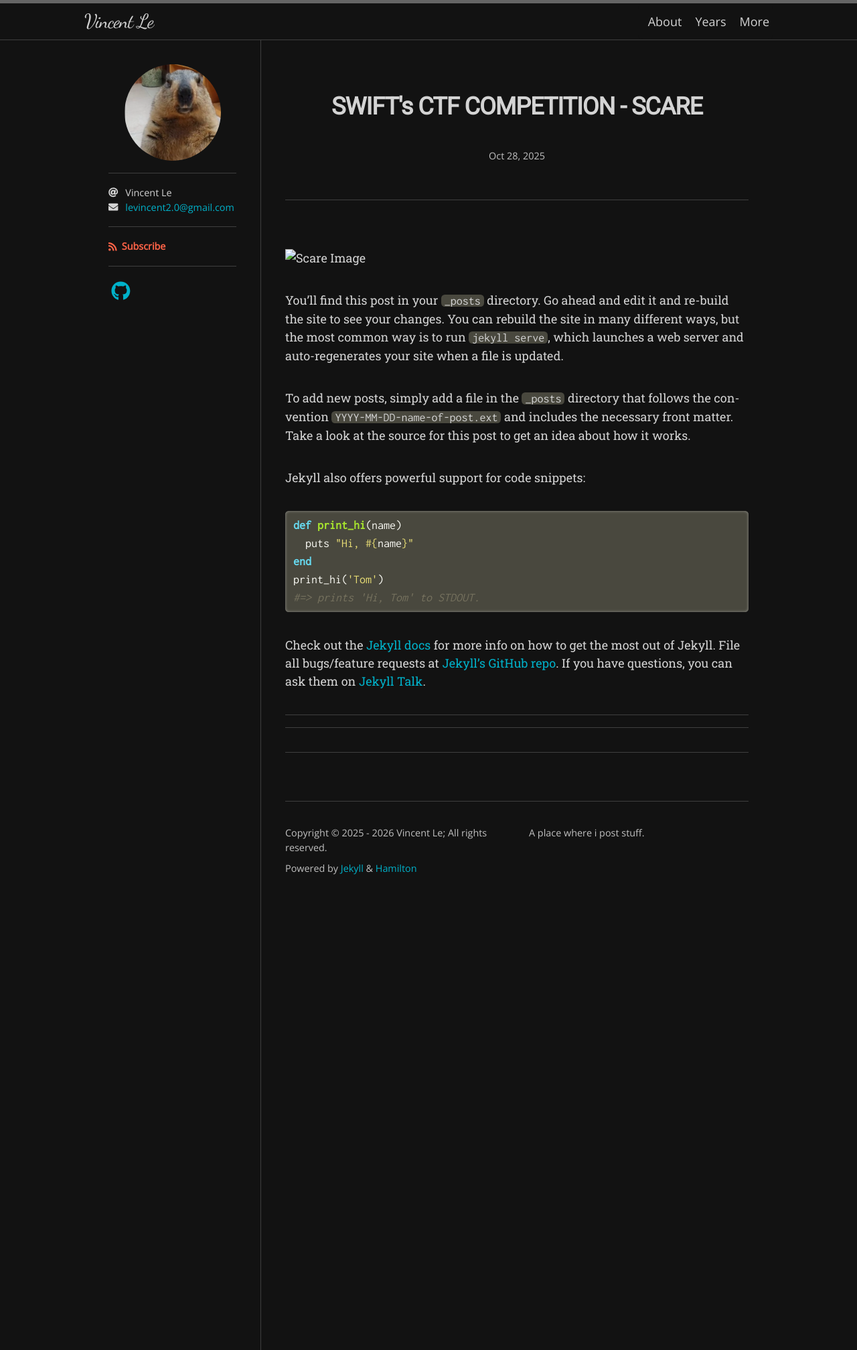
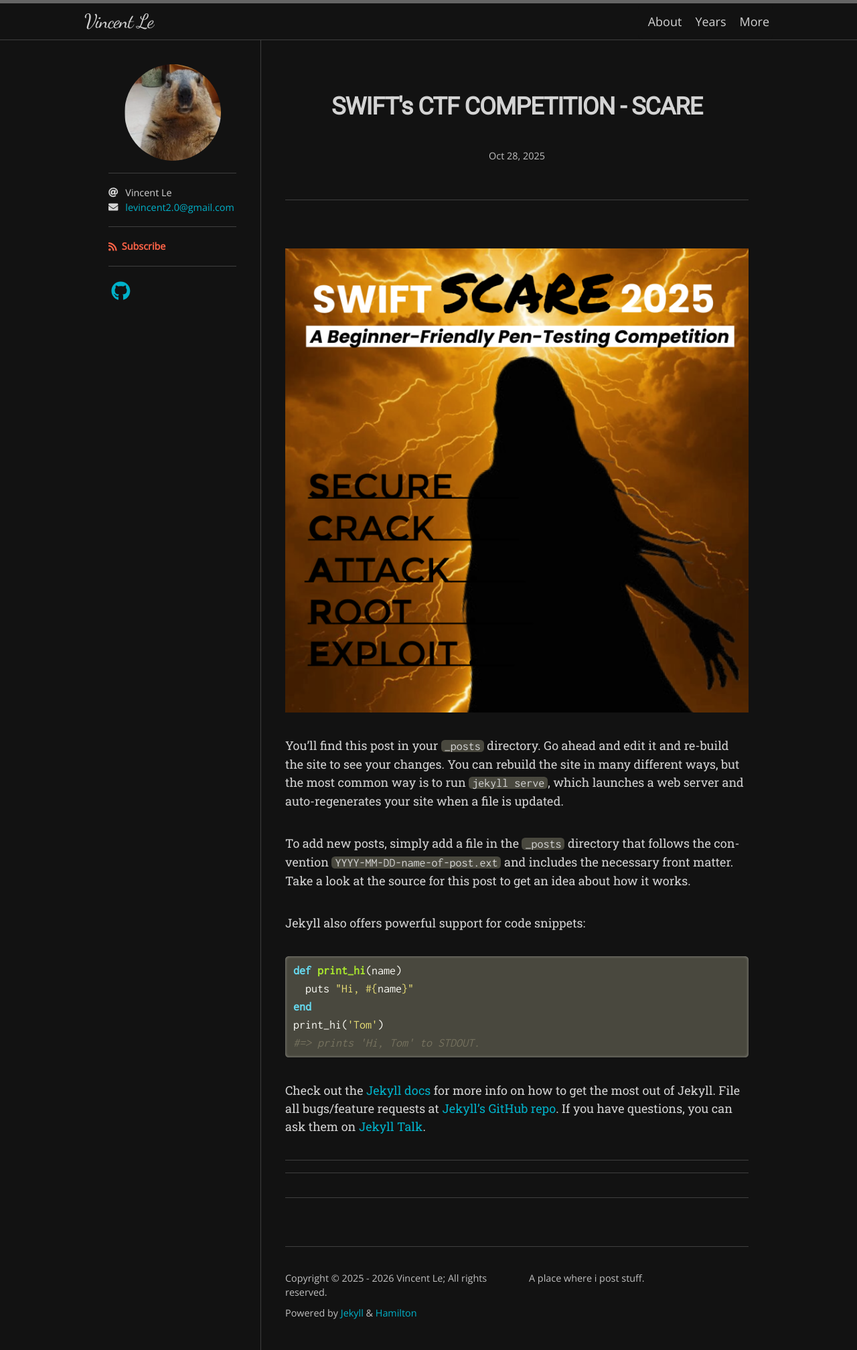
Before and after one commit to vincent-leGIT/vincent-leGIT.github.io, a Jekyll site: the page built from _posts/2025-10-28-SCARE: SWIFT's CTF COMPETITION.md, in a window 1280 px wide. Shown: the whole page at 67% size. Built offline with Jekyll 4.4.1, drawn with Linux system fonts in a browser that asks for light colours; nearby versions of some CDN libraries; some web fonts are replaced.

Commit message:
added img

```diff
--- a/_posts/2025-10-28-SCARE: SWIFT's CTF COMPETITION.md
+++ b/_posts/2025-10-28-SCARE: SWIFT's CTF COMPETITION.md
@@ -3,7 +3,7 @@ layout: post
 title: SWIFT's CTF COMPETITION - SCARE
 ---
 
-![Scare Image](../assets/scare.png)
+![Scare Image](/assets/scare.png)
 
 You’ll find this post in your `_posts` directory. Go ahead and edit it and re-build the site to see your changes. You can rebuild the site in many different ways, but the most common way is to run `jekyll serve`, which launches a web server and auto-regenerates your site when a file is updated.
 
```
